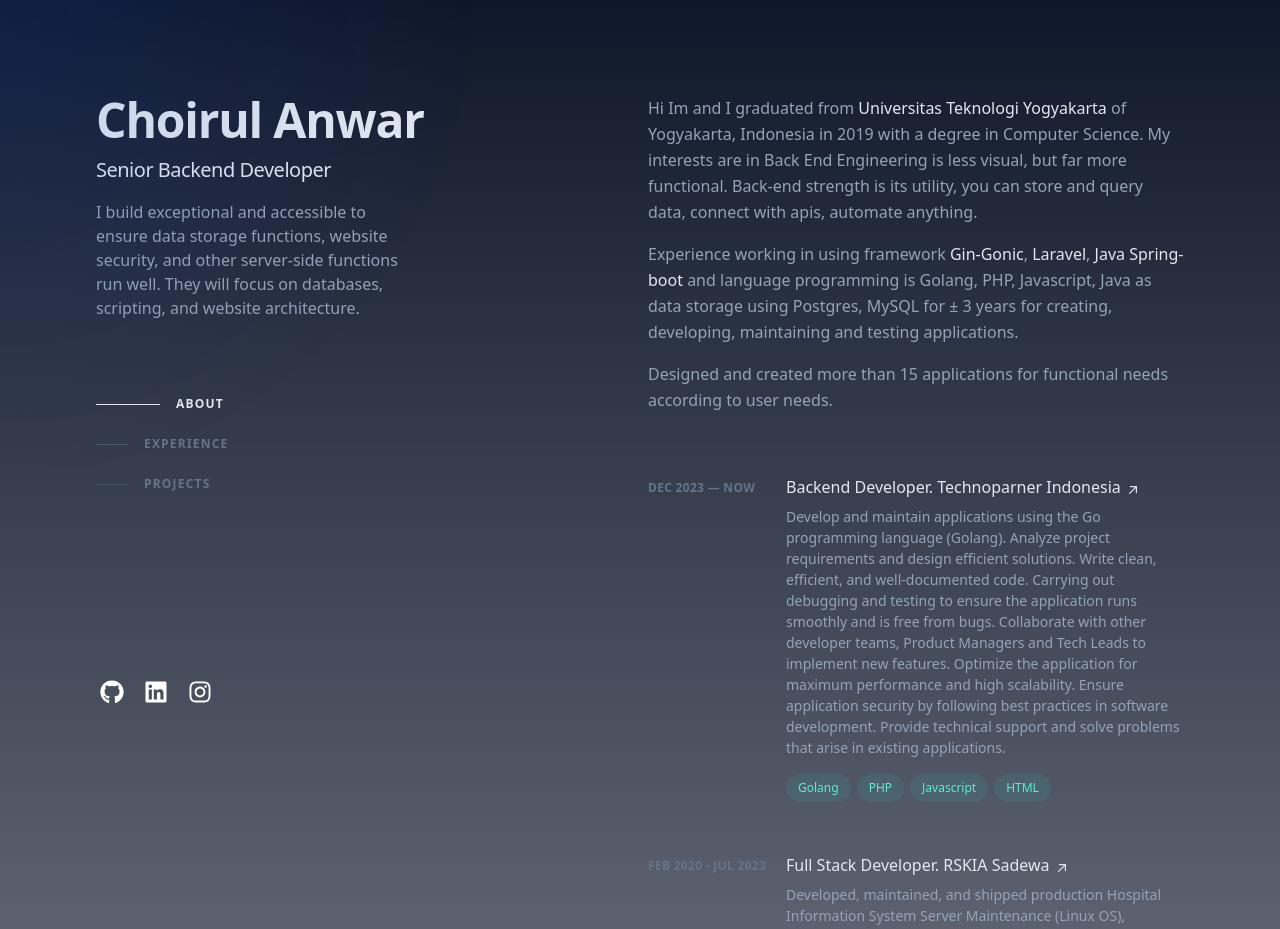
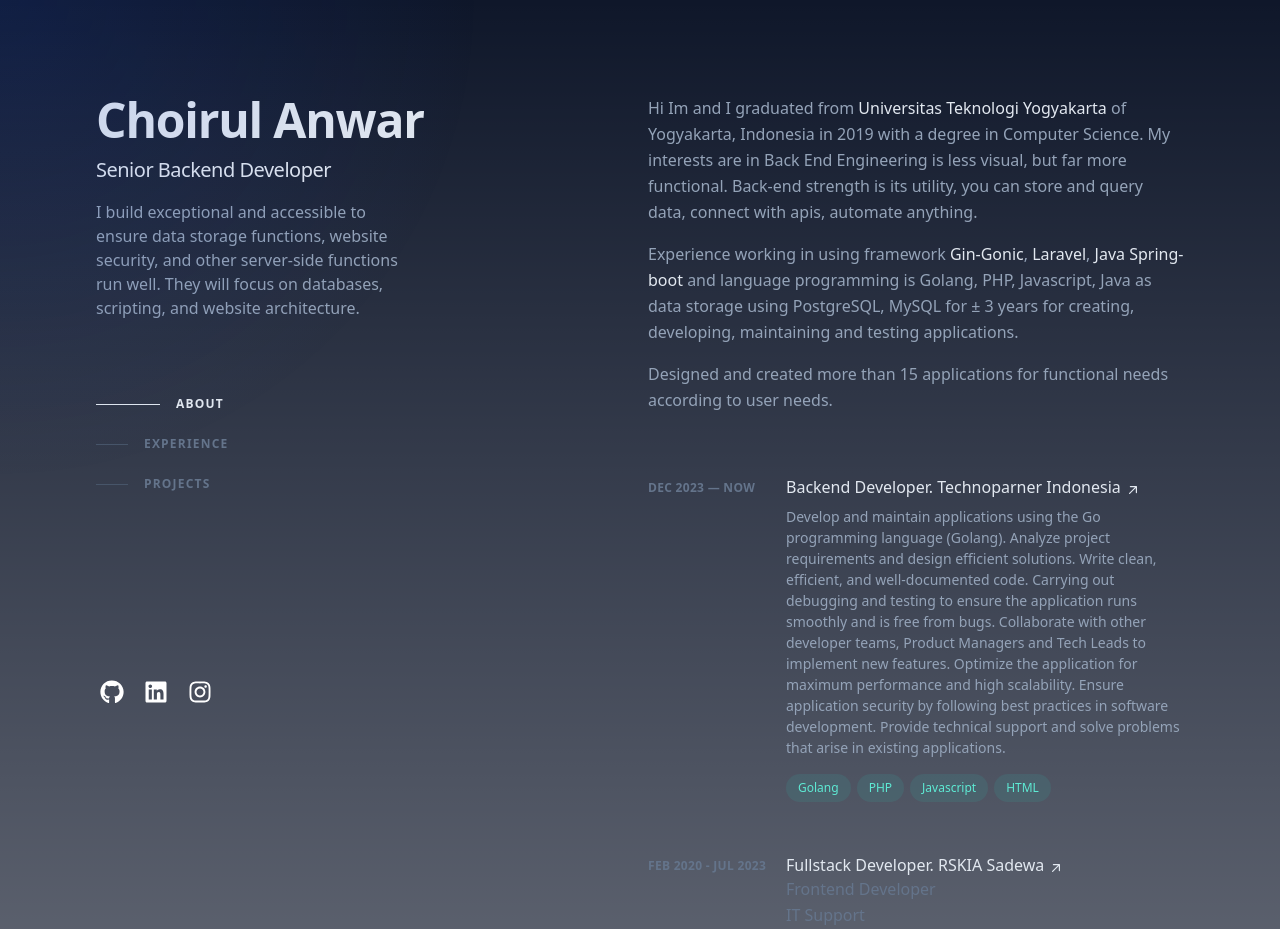
Before and after one commit to choirulanwarr/portofolio-app, a Next.js app: page / in a window 1280 px wide. Shown: the top 929 px of the page. Built offline with nearby package versions, Linux system fonts and the light colour scheme.

Commit message:
update exp

```diff
--- a/app/data/experience.json
+++ b/app/data/experience.json
@@ -2,6 +2,7 @@
    {
       "periode" : "Dec 2023 — Now",
       "jobs" : "Backend Developer. ",
+      "last_position" : [],
       "company" : "Technoparner Indonesia",
       "link": "https://technopartner.id/",
       "description": "Develop and maintain applications using the Go programming language (Golang). Analyze project requirements and design efficient solutions. Write clean, efficient, and well-documented code. Carrying out debugging and testing to ensure the application runs smoothly and is free from bugs. Collaborate with other developer teams, Product Managers and Tech Leads to implement new features. Optimize the application for maximum performance and high scalability. Ensure application security by following best practices in software development. Provide technical support and solve problems that arise in existing applications.",
@@ -22,7 +23,15 @@
    },
    {
       "periode" : "Feb 2020 - Jul 2023",
-      "jobs" : "Full Stack Developer. ",
+      "jobs" : "Fullstack Developer. ",
+      "last_position" : [
+         {
+            "jobs" : "Frontend Developer"
+         },
+         {
+            "jobs" : "IT Support"
+         }
+      ],
       "company" : "RSKIA Sadewa",
       "link": "https://www.rskiasadewa.co.id/",
       "description": "Developed, maintained, and shipped production Hospital Information System Server Maintenance (Linux OS), Networking Installation Paths, Create application programs according to hospital needs, Repair / Upgrade / migrate old applications with the latest framework, Improved Bridging between Government Agencies with Applications, Maintenance / Creating new computer units for employees",
@@ -64,7 +73,12 @@
    },
    {
       "periode" : "Dec 2019 - Now",
-      "jobs" : "Full Stack Developer. ",
+      "jobs" : "Fullstack Developer. ",
+      "last_position" : [
+         {
+            "jobs" : "Frontend Developer"
+         }
+      ],
       "company" : "Alpha Solution Project",
       "link": "https://alphalogic.web.id",
       "description": "Developed, maintained, and shipped production Create frontend, backend web for customer needs, Create frontend Mobile Application for custome needs costume, Maintenance Software",
@@ -103,7 +117,8 @@
    },
    {
       "periode" : "Aug 2018 - Nov 2019",
-      "jobs" : "Full Stack Developer. ",
+      "jobs" : "Fullstack Developer. ",
+      "last_position" : [],
       "company" : "PDAM Giritirtasari Wonogiri",
       "link": "https://pdamwonogiri.com/",
       "description": "Build, Maintenance and create Production website, Mobile application",
--- a/app/page.tsx
+++ b/app/page.tsx
@@ -51,7 +51,7 @@
                 <h2 className="text-sm font-bold uppercase tracking-widest text-slate-200 lg:sr-only">About</h2>
               </div>
               <p className="mb-4">Hi Im and I graduated from <a href="https://uty.ac.id/" className="font-medium text-slate-200 hover:text-teal-300 focus-visible:text-teal-300">Universitas Teknologi Yogyakarta</a> of Yogyakarta, Indonesia in 2019 with a degree in Computer Science. My interests are in Back End Engineering is less visual, but far more functional. Back-end strength is its utility, you can store and query data, connect with apis, automate anything.</p>
-              <p className="mb-4">Experience working in using framework <a href="https://gin-gonic.com/" className="font-medium text-slate-200 hover:text-teal-300 focus-visible:text-teal-300">Gin-Gonic</a>, <a href="https://laravel.com/" className="font-medium text-slate-200 hover:text-teal-300 focus-visible:text-teal-300">Laravel</a>, <a href="https://spring.io/" className="font-medium text-slate-200 hover:text-teal-300 focus-visible:text-teal-300">Java Spring-boot</a> and language programming is Golang, PHP, Javascript, Java ​as data storage using Postgres, MySQL for ± 3 years for creating, developing, maintaining and testing applications.</p>
+              <p className="mb-4">Experience working in using framework <a href="https://gin-gonic.com/" className="font-medium text-slate-200 hover:text-teal-300 focus-visible:text-teal-300">Gin-Gonic</a>, <a href="https://laravel.com/" className="font-medium text-slate-200 hover:text-teal-300 focus-visible:text-teal-300">Laravel</a>, <a href="https://spring.io/" className="font-medium text-slate-200 hover:text-teal-300 focus-visible:text-teal-300">Java Spring-boot</a> and language programming is Golang, PHP, Javascript, Java ​as data storage using PostgreSQL, MySQL for ± 3 years for creating, developing, maintaining and testing applications.</p>
               <p className="mb-4">Designed and created more than 15 applications for functional needs according to user needs.</p>
             </section>
             <section id="experience" className="mb-16 scroll-mt-16 md:mb-16 lg:mb-16 lg:scroll-mt-16" aria-label="Work experience">
--- a/app/pages/experience.tsx
+++ b/app/pages/experience.tsx
@@ -25,6 +25,9 @@
                                  clipRule="evenodd"></path>
                            </svg></span></span></a></div>
                   </h3>
+                  {experience.last_position.map((pos, index) => (
+                     <div key={index}><div className="text-slate-500" aria-hidden="true">{pos.jobs}</div></div>
+                  ))}
                   <p className="mt-2 text-sm leading-normal">{experience.description}</p>
                   <ul className="mt-2 flex flex-wrap" aria-label="Technologies used">
                      {experience.skills.map((skills, index) => (
```
